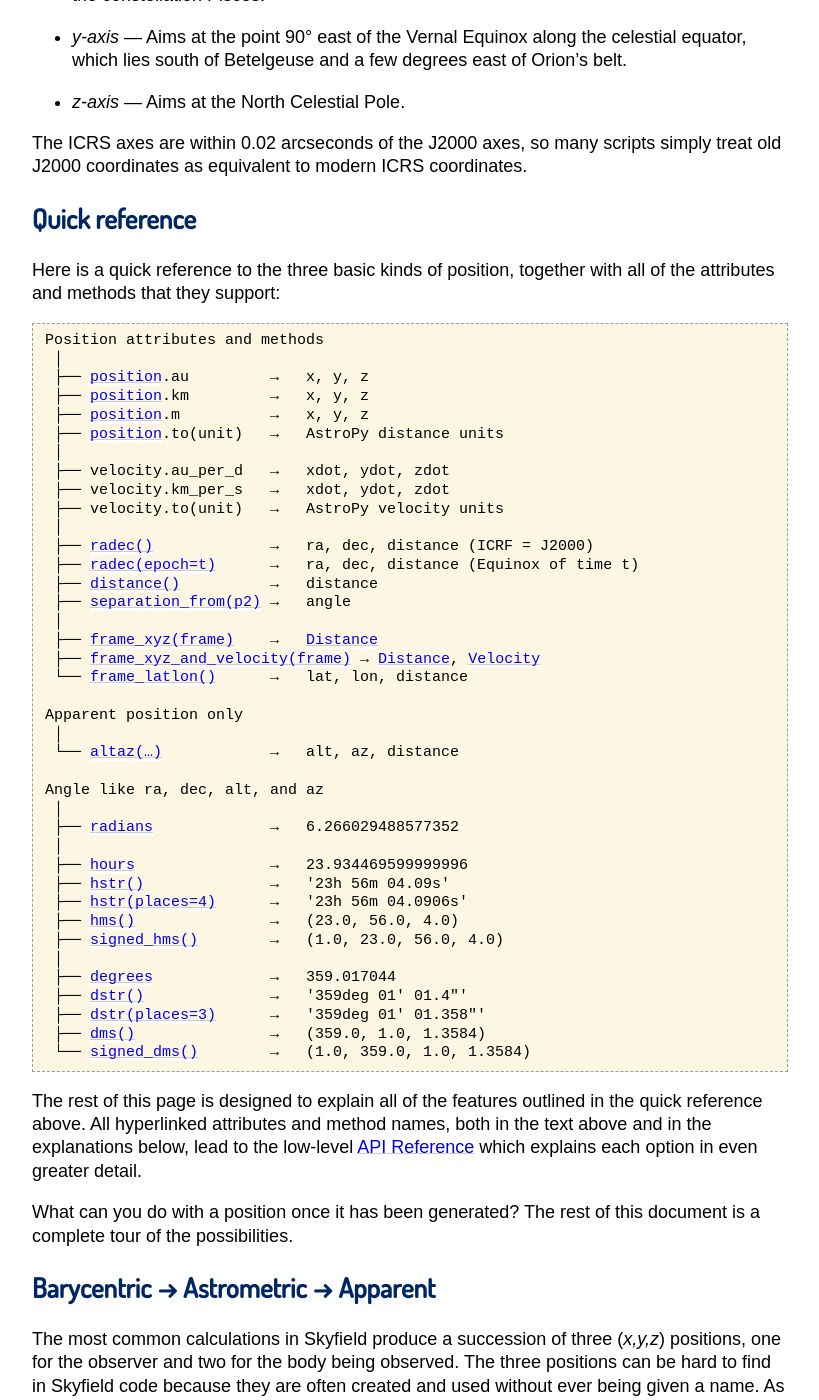
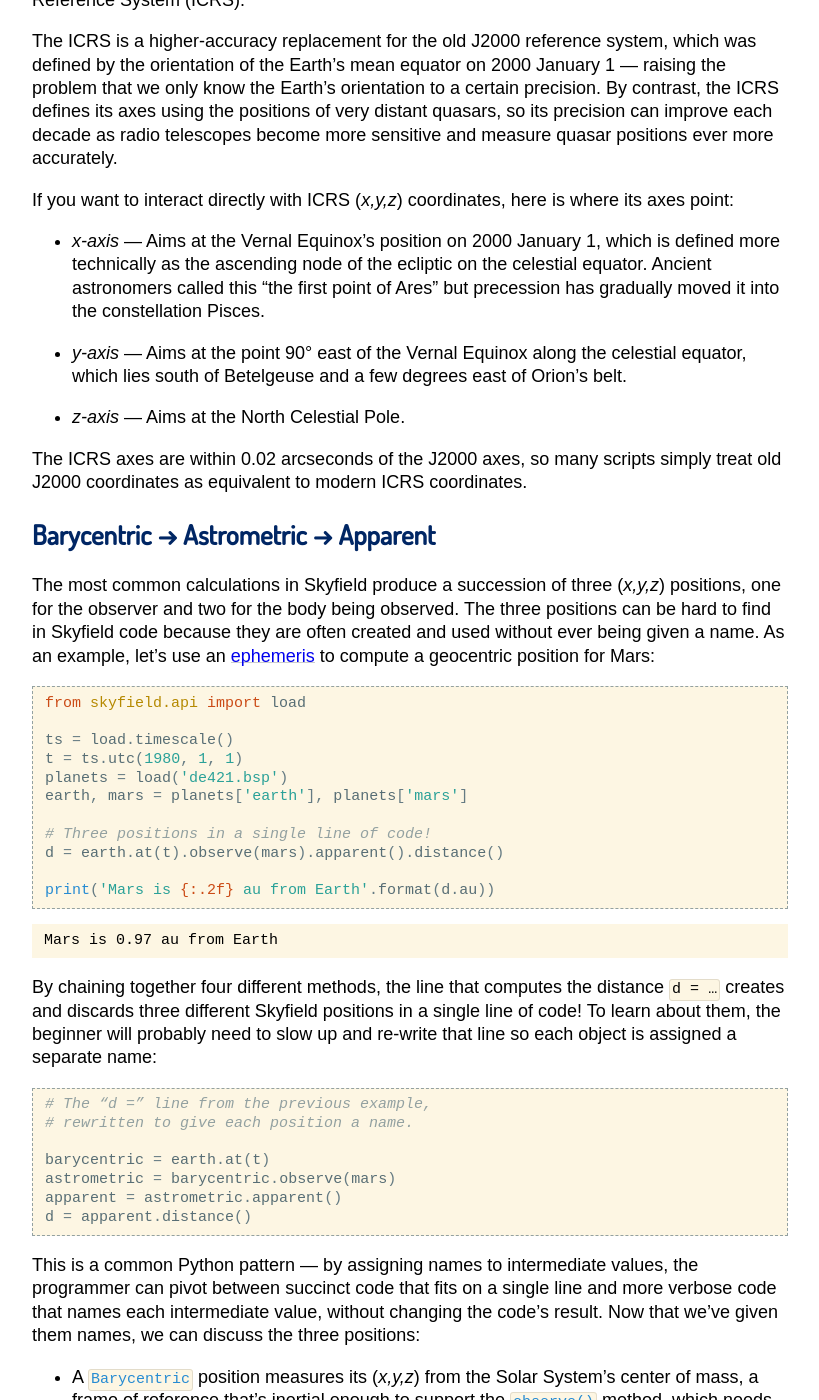
Before and after one commit to skyfielders/python-skyfield, a Sphinx documentation site: the page built from skyfield/documentation/positions.rst, in a window 1280 px wide and 1400 px high, scrolled down 1157 px. Shown: the whole window, without its empty margins (230-1049 px from the left). Built offline with Sphinx 7.4.7, drawn with Linux system fonts in a browser that asks for light colours; some web fonts are replaced; some of the changed text lies outside the part shown.

Commit message:
Replace clunky "Quick Reference" with API links
While this sprawling ASCII art was helpful early in the project’s
history, let’s direct users to the API docs — which are not only more
attractive, but easier to maintain and more likely to be up to date.

```diff
--- a/skyfield/documentation/positions.rst
+++ b/skyfield/documentation/positions.rst
@@ -87,64 +105,6 @@
 The ICRS axes are within 0.02 arcseconds of the J2000 axes,
 so many scripts simply treat old J2000 coordinates
 as equivalent to modern ICRS coordinates.
-
-Quick reference
-===============
-
-Here is a quick reference to the three basic kinds of position,
-together with all of the attributes and methods that they support:
-
-.. parsed-literal::
-
-    Position attributes and methods
-     │
-     ├── `position <api-position.html#skyfield.positionlib.ICRF.position>`_.au         →   x, y, z
-     ├── `position <api-position.html#skyfield.positionlib.ICRF.position>`_.km         →   x, y, z
-     ├── `position <api-position.html#skyfield.positionlib.ICRF.position>`_.m          →   x, y, z
-     ├── `position <api-position.html#skyfield.positionlib.ICRF.position>`_.to(unit)   →   AstroPy distance units
-     │
-     ├── velocity.au_per_d   →   xdot, ydot, zdot
-     ├── velocity.km_per_s   →   xdot, ydot, zdot
-     ├── velocity.to(unit)   →   AstroPy velocity units
-     │
-     ├── `radec() <api-position.html#skyfield.positionlib.ICRF.radec>`_             →   ra, dec, distance (ICRF = J2000)
-     ├── `radec(epoch=t) <api-position.html#skyfield.positionlib.ICRF.radec>`_      →   ra, dec, distance (Equinox of time t)
-     ├── `distance() <api-position.html#skyfield.positionlib.ICRF.distance>`_          →   distance
-     ├── `separation_from(p2) <api-position.html#skyfield.positionlib.ICRF.separation_from>`_ →   angle
-     │
-     ├── `frame_xyz(frame) <api-position.html#skyfield.positionlib.ICRF.frame_xyz>`_    →   `Distance <api-units.html#skyfield.units.Distance>`_
-     ├── `frame_xyz_and_velocity(frame) <api-position.html#skyfield.positionlib.ICRF.frame_xyz_and_velocity>`_ → `Distance <api-units.html#skyfield.units.Distance>`_, `Velocity <api-units.html#skyfield.units.Velocity>`_
-     └── `frame_latlon() <api-position.html#skyfield.positionlib.ICRF.frame_latlon>`_      →   lat, lon, distance
-
-    Apparent position only
-     │
-     └── `altaz(…) <api-position.html#skyfield.positionlib.Apparent.altaz>`_            →   alt, az, distance
-
-    Angle like ra, dec, alt, and az
-     │
-     ├── `radians <api-units.html#skyfield.units.Angle.radians>`_             →   6.266029488577352
-     │
-     ├── `hours <api-units.html#skyfield.units.Angle.hours>`_               →   23.934469599999996
-     ├── `hstr() <api-units.html#skyfield.units.Angle.hstr>`_              →   '23h 56m 04.09s'
-     ├── `hstr(places=4) <api-units.html#skyfield.units.Angle.hstr>`_      →   '23h 56m 04.0906s'
-     ├── `hms() <api-units.html#skyfield.units.Angle.hms>`_               →   (23.0, 56.0, 4.0)
-     ├── `signed_hms() <api-units.html#skyfield.units.Angle.hms>`_        →   (1.0, 23.0, 56.0, 4.0)
-     │
-     ├── `degrees <api-units.html#skyfield.units.Angle.degrees>`_             →   359.017044
-     ├── `dstr() <api-units.html#skyfield.units.Angle.dstr>`_              →   '359deg 01\' 01.4"'
-     ├── `dstr(places=3) <api-units.html#skyfield.units.Angle.dstr>`_      →   '359deg 01\' 01.358"'
-     ├── `dms() <api-units.html#skyfield.units.Angle.dms>`_               →   (359.0, 1.0, 1.3584)
-     └── `signed_dms() <api-units.html#skyfield.units.Angle.signed_dms>`_        →   (1.0, 359.0, 1.0, 1.3584)
-
-The rest of this page is designed to explain
-all of the features outlined in the quick reference above.
-All hyperlinked attributes and method names,
-both in the text above and in the explanations below,
-lead to the low-level :doc:`api`
-which explains each option in even greater detail.
-
-What can you do with a position once it has been generated?
-The rest of this document is a complete tour of the possibilities.
 
 Barycentric → Astrometric → Apparent
 ====================================
```
Also changed, not shown: other parts of skyfield/documentation/positions.rst (+18 -0 lines).
